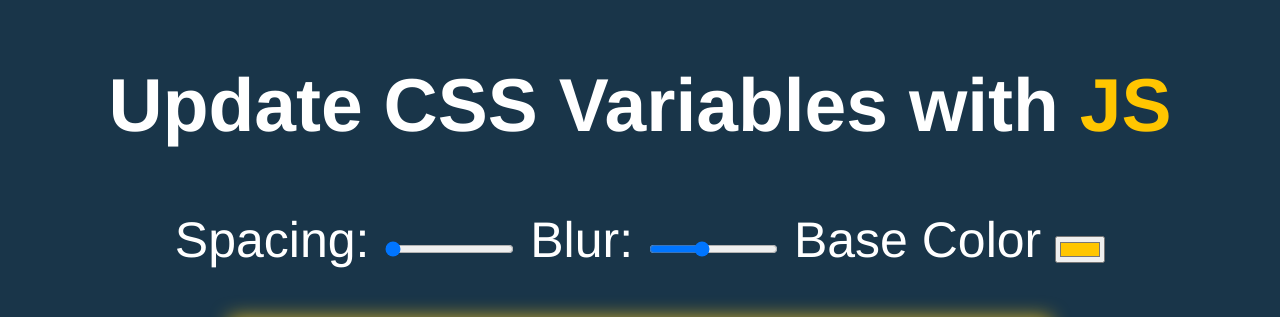
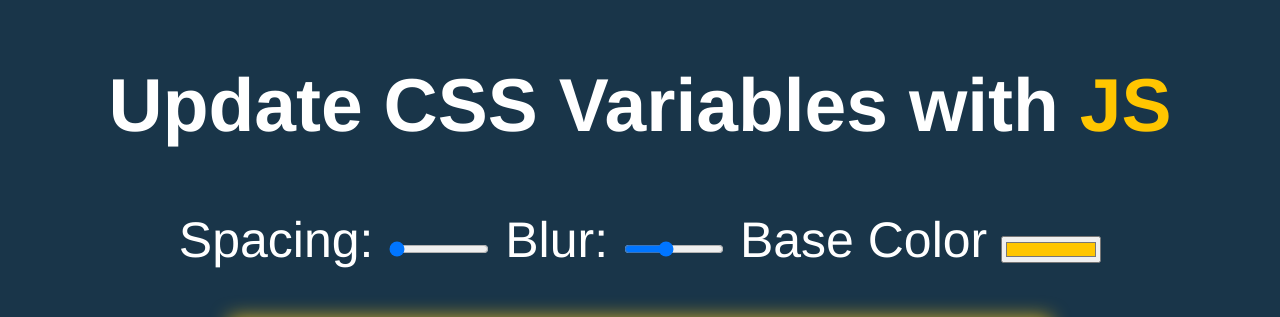
Before and after one commit to ShtankoDaria/CSS-Variables-and-JS, a plain HTML site: page index.html in a window 1280 px wide. Shown: the top 317 px of the page. Drawn offline with Linux system fonts and the light colour scheme; grey boxes are pictures that could not be loaded.

Commit message:
last  modification for style

```diff
--- a/Style.css
+++ b/Style.css
@@ -25,3 +25,7 @@ body {
 .controls {
   margin-bottom: 50px;
 }
+
+input {
+  width: 100px;
+}
```
